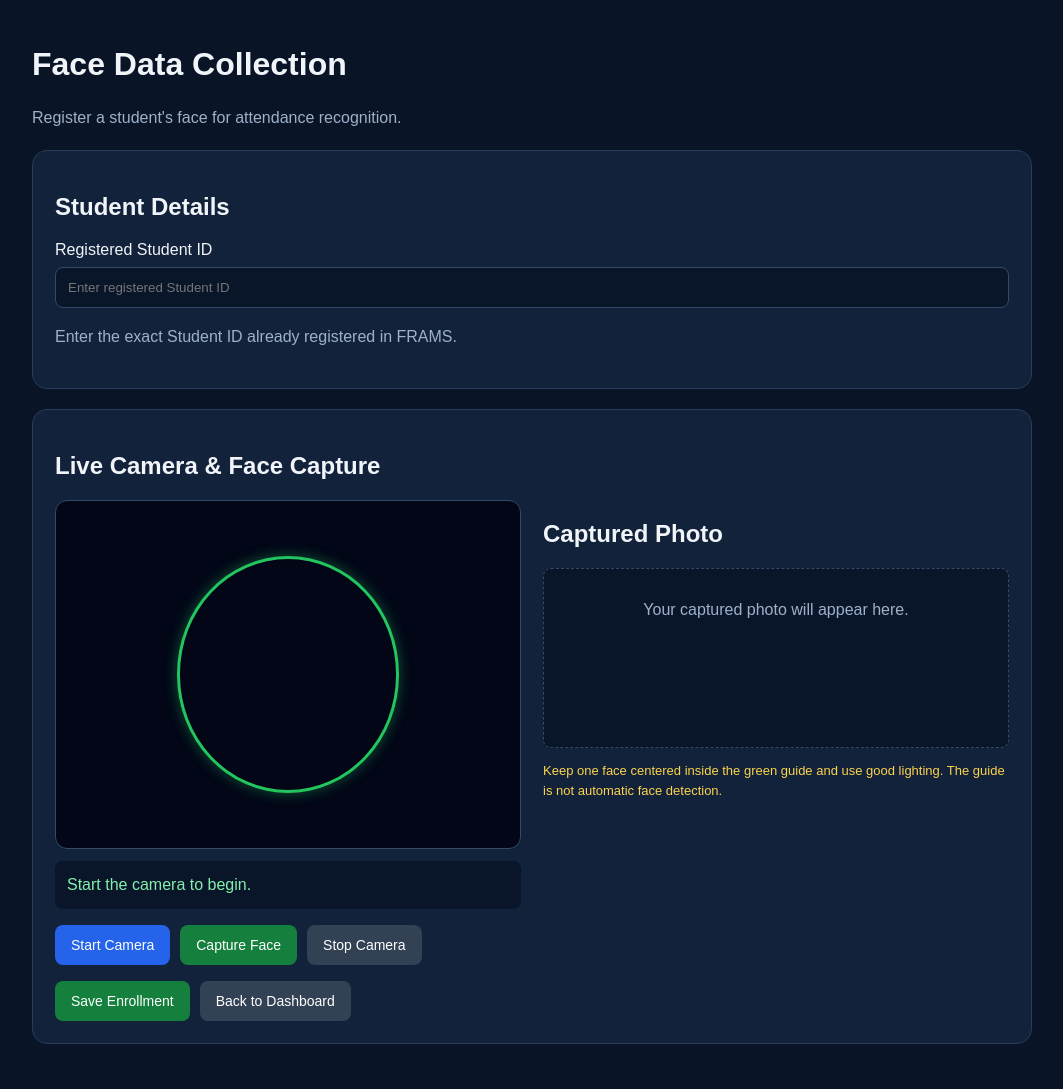
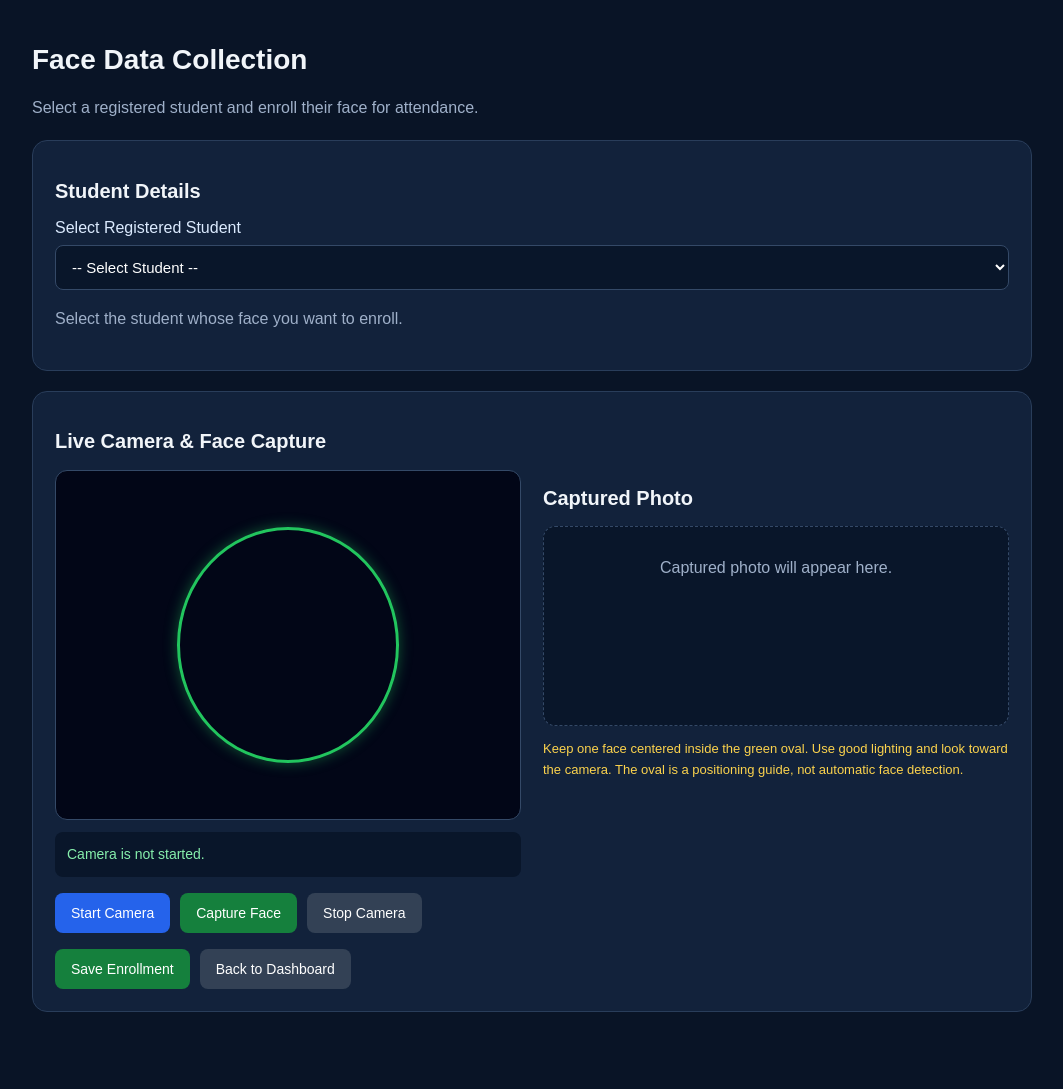
Before and after one commit to tiwarishivansh265-cloud/Face-Recognition-Attendance-System, a Flask app: page /face-collection in a window 1280 px wide. Shown: the whole page, without its empty margins (108-1171 px from the left). After the commit the page ends 1012 px from the top, so only its background shows below. Run offline with Flask 3, Linux system fonts and the light colour scheme; the visitor is signed in with stand-in values (Sample User, id 1); data comes from the database, SQL or seed files in the repository.

Commit message:
Update face_collection.html

```diff
--- a/templates/face_collection.html
+++ b/templates/face_collection.html
@@ -7,7 +7,10 @@
     <title>FRAMS | Face Collection</title>
 
     <style>
-        * { box-sizing: border-box; font-family: Arial, sans-serif; }
+        * {
+            box-sizing: border-box;
+            font-family: Arial, sans-serif;
+        }
 
         body {
             margin: 0;
@@ -16,7 +19,18 @@
             color: #f1f5f9;
         }
 
-        .container { max-width: 1000px; margin: auto; }
+        .container {
+            max-width: 1000px;
+            margin: auto;
+        }
+
+        h1 { font-size: 28px; }
+        h2 { font-size: 20px; }
+
+        .muted {
+            color: #9fb0c9;
+            line-height: 1.6;
+        }
 
         .card {
             background: #12223b;
@@ -26,17 +40,25 @@
             margin: 20px 0;
         }
 
-        .muted { color: #9fb0c9; line-height: 1.6; }
+        label {
+            display: block;
+            margin: 14px 0 8px;
+            color: #dbeafe;
+        }
 
-        label { display: block; margin: 14px 0 8px; }
-
-        input {
+        input, select {
             width: 100%;
             padding: 12px;
             color: white;
             background: #09162a;
             border: 1px solid #344967;
             border-radius: 8px;
+            font-size: 15px;
+        }
+
+        select option {
+            background: #09162a;
+            color: white;
         }
 
         .grid {
@@ -48,6 +70,7 @@
         .camera-frame {
             position: relative;
             overflow: hidden;
+            width: 100%;
             aspect-ratio: 4 / 3;
             background: #020617;
             border: 1px solid #344967;
@@ -73,20 +96,35 @@
             pointer-events: none;
         }
 
-        .status, .preview {
+        .status {
             padding: 12px;
             margin-top: 12px;
+            border-radius: 8px;
             background: #09162a;
-            border-radius: 8px;
+            color: #86efac;
+            line-height: 1.5;
+            font-size: 14px;
             overflow-wrap: anywhere;
         }
 
-        .status { color: #86efac; line-height: 1.5; }
+        .flash-message {
+            padding: 13px;
+            margin: 10px 0;
+            border-radius: 8px;
+            background: #172d49;
+            border: 1px solid #344967;
+            line-height: 1.5;
+            overflow-wrap: anywhere;
+        }
 
         .preview {
-            min-height: 180px;
+            width: 100%;
+            min-height: 200px;
+            padding: 12px;
             text-align: center;
+            background: #09162a;
             border: 1px dashed #344967;
+            border-radius: 12px;
         }
 
         #photo {
@@ -113,19 +151,28 @@
             font-size: 14px;
             cursor: pointer;
             text-decoration: none;
+            text-align: center;
         }
 
-        button:disabled { opacity: 0.6; cursor: not-allowed; }
+        button:disabled {
+            opacity: 0.6;
+            cursor: not-allowed;
+        }
 
         .blue { background: #2563eb; }
         .green { background: #15803d; }
         .gray { background: #334155; }
 
-        .note { color: #fcd34d; font-size: 13px; line-height: 1.6; }
+        .note {
+            color: #fcd34d;
+            font-size: 13px;
+            line-height: 1.6;
+        }
 
         @media (max-width: 650px) {
             .grid { grid-template-columns: 1fr; }
             .card { padding: 16px; }
+            h1 { font-size: 24px; }
         }
     </style>
 </head>
@@ -133,13 +180,16 @@
 <body>
 <main class="container">
     <h1>Face Data Collection</h1>
+
     <p class="muted">
-        Register a student's face for attendance recognition.
+        Select a registered student and enroll their face for attendance.
     </p>
 
     {% with messages = get_flashed_messages(with_categories=true) %}
         {% for category, message in messages %}
-            <div class="status">{{ message }}</div>
+            <div class="flash-message" role="status">
+                {{ message }}
+            </div>
         {% endfor %}
     {% endwith %}
 
@@ -150,20 +200,29 @@
         <section class="card">
             <h2>Student Details</h2>
 
-            <label for="studentId">Registered Student ID</label>
-            <input id="studentId"
-                   name="student_id"
-                   type="text"
-                   maxlength="30"
-                   placeholder="Enter registered Student ID"
-                   autocomplete="off"
-                   required>
+            <label for="studentId">Select Registered Student</label>
+
+            <select id="studentId" name="student_id" required>
+                <option value="">-- Select Student --</option>
+
+                {% for student in students %}
+                    <option value="{{ student['student_id'] }}">
+                        {{ student['student_id'] }} - {{ student['name'] }}
+                    </option>
+                {% endfor %}
+            </select>
+
+            {% if not students %}
+                <p class="note">
+                    No students found. Register a student first.
+                </p>
+            {% else %}
+                <p class="muted">
+                    Select the student whose face you want to enroll.
+                </p>
+            {% endif %}
 
             <input type="hidden" id="facePhoto" name="face_photo">
-
-            <p class="muted">
-                Enter the exact Student ID already registered in FRAMS.
-            </p>
         </section>
 
         <section class="card">
@@ -172,22 +231,33 @@
             <div class="grid">
                 <div>
                     <div class="camera-frame">
-                        <video id="camera" autoplay playsinline muted></video>
+                        <video id="camera"
+                               autoplay
+                               playsinline
+                               muted></video>
                         <div class="face-guide"></div>
                     </div>
 
                     <div class="status" id="status" role="status">
-                        Start the camera to begin.
+                        Camera is not started.
                     </div>
 
                     <div class="buttons">
-                        <button class="blue" type="button" id="start">
+                        <button class="blue"
+                                type="button"
+                                id="start">
                             Start Camera
                         </button>
-                        <button class="green" type="button" id="capture">
+
+                        <button class="green"
+                                type="button"
+                                id="capture">
                             Capture Face
                         </button>
-                        <button class="gray" type="button" id="stop">
+
+                        <button class="gray"
+                                type="button"
+                                id="stop">
                             Stop Camera
                         </button>
                     </div>
@@ -198,23 +268,29 @@
 
                     <div class="preview">
                         <p class="muted" id="previewText">
-                            Your captured photo will appear here.
+                            Captured photo will appear here.
                         </p>
+
                         <img id="photo" alt="Captured face preview">
                     </div>
 
                     <p class="note">
-                        Keep one face centered inside the green guide and
-                        use good lighting. The guide is not automatic
+                        Keep one face centered inside the green oval.
+                        Use good lighting and look toward the camera.
+                        The oval is a positioning guide, not automatic
                         face detection.
                     </p>
                 </div>
             </div>
 
             <div class="buttons">
-                <button class="green" type="submit" id="save">
+                <button class="green"
+                        type="submit"
+                        id="save"
+                        {% if not students %}disabled{% endif %}>
                     Save Enrollment
                 </button>
+
                 <a class="back gray"
                    href="{{ url_for('admin_dashboard') }}">
                     Back to Dashboard
@@ -240,18 +316,33 @@
 
     let stream = null;
     let capturedImage = null;
+    let submitting = false;
 
-    document.getElementById("start").addEventListener("click", async () => {
+    function stopCamera() {
+        if (stream) {
+            stream.getTracks().forEach(track => track.stop());
+            stream = null;
+        }
+
+        video.srcObject = null;
+    }
+
+    document.getElementById("start").addEventListener(
+        "click", async () => {
             try {
+                stopCamera();
+
+                capturedImage = null;
+                facePhoto.value = "";
+                photo.removeAttribute("src");
+                photo.style.display = "none";
+                previewText.style.display = "block";
+
                 if (!navigator.mediaDevices ||
                     !navigator.mediaDevices.getUserMedia) {
                     status.textContent =
                         "Camera needs HTTPS or localhost. Open the app securely.";
                     return;
-            }
-
-            if (stream) {
-                stream.getTracks().forEach(track => track.stop());
                 }
 
                 stream = await navigator.mediaDevices.getUserMedia({
@@ -266,22 +357,25 @@
                 video.srcObject = stream;
                 await video.play();
 
-            capturedImage = null;
-            facePhoto.value = "";
-            photo.style.display = "none";
-            previewText.style.display = "block";
+                status.textContent =
+                    "Camera is live. Position your face inside the green oval.";
+
+            } catch (error) {
+                stopCamera();
 
                 status.textContent =
-                "Camera started. Position your face inside the green guide.";
-        } catch (error) {
+                    "Camera access failed. Allow browser permission and try again.";
+
+                console.error("Camera error:", error);
+            }
+        }
+    );
+
+    document.getElementById("capture").addEventListener(
+        "click", () => {
+            if (!stream || !video.videoWidth || !video.videoHeight) {
                 status.textContent =
-                "Camera failed. Allow camera permission and try again.";
-        }
-    });
-
-    document.getElementById("capture").addEventListener("click", () => {
-        if (!stream || !video.videoWidth) {
-            status.textContent = "Please start the camera first.";
+                    "Please start the camera and wait for the video first.";
                 return;
             }
 
@@ -289,6 +383,13 @@
             canvas.height = video.videoHeight;
 
             const ctx = canvas.getContext("2d");
+
+            if (!ctx) {
+                status.textContent = "Could not capture the photo.";
+                return;
+            }
+
+            // Mirror the captured image to match the camera preview.
             ctx.translate(canvas.width, 0);
             ctx.scale(-1, 1);
             ctx.drawImage(video, 0, 0, canvas.width, canvas.height);
@@ -301,13 +402,19 @@
             previewText.style.display = "none";
 
             status.textContent =
-            "Photo captured. Enter the Student ID and save enrollment.";
-    });
+                "Photo captured. Select a student and click Save Enrollment.";
+        }
+    );
 
     form.addEventListener("submit", event => {
-        if (!studentId.value.trim()) {
+        if (submitting) {
             event.preventDefault();
-            status.textContent = "Please enter the registered Student ID.";
+            return;
+        }
+
+        if (!studentId.value) {
+            event.preventDefault();
+            status.textContent = "Please select a registered student.";
             studentId.focus();
             return;
         }
@@ -318,32 +425,20 @@
             return;
         }
 
-        studentId.value = studentId.value.trim();
+        submitting = true;
         saveButton.disabled = true;
         saveButton.textContent = "Saving...";
-        status.textContent = "Sending enrollment photo to the server...";
+        status.textContent = "Sending photo to the server for validation...";
 
-        if (stream) {
-            stream.getTracks().forEach(track => track.stop());
-            stream = null;
-        }
+        stopCamera();
     });
 
     document.getElementById("stop").addEventListener("click", () => {
-        if (stream) {
-            stream.getTracks().forEach(track => track.stop());
-        }
-
-        stream = null;
-        video.srcObject = null;
+        stopCamera();
         status.textContent = "Camera stopped.";
     });
 
-    window.addEventListener("pagehide", () => {
-        if (stream) {
-            stream.getTracks().forEach(track => track.stop());
-        }
-    });
+    window.addEventListener("pagehide", stopCamera);
 })();
 </script>
 </body>
```
Lines whose indentation alone changed are shown as unchanged.
